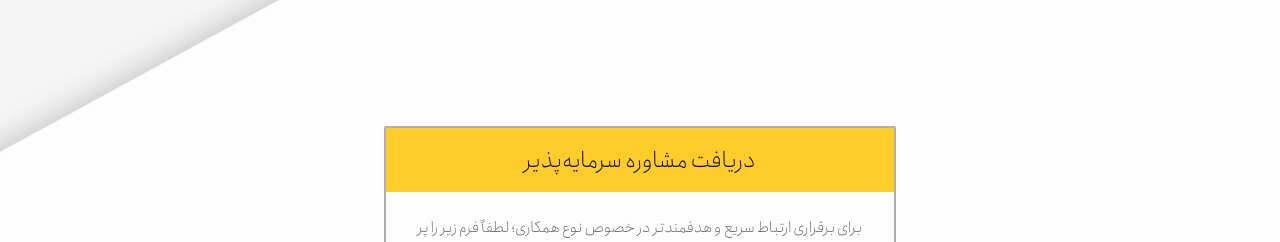
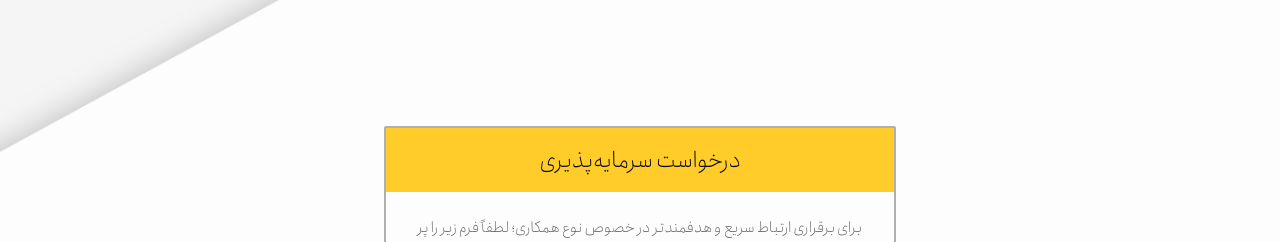
Before and after one commit to MaryamTaslimi/de-front, a Next.js app: page /startup in a window 1280 px wide. Shown: the part 4581-4823 px from the top of the page. Built offline with nearby package versions, Linux system fonts and the light colour scheme; what tailwindcss-rtl would draw is missing.

Commit message:
updates done

```diff
--- a/components/Startup/StartupForm.js
+++ b/components/Startup/StartupForm.js
@@ -80,7 +80,7 @@ export default function StartupForm() {
     return (
         <div className = "w-full max-w-lg bg-shades-10 rounded-sm border-2 border-form-grey" id = {"form"}>
             <p className = {"bg-accent text-center text-shades-100 text-2xl font-light py-4 px-4 sm:px-8"}>
-                دریافت مشاوره سرمایه‌پذیر
+                درخواست سرمایه‌پذیری
             </p>
             <div className = {"px-4 sm:px-8"}>
                 <p className = {"text-shades-80 text-justify text-base font-light my-6"}>
```
